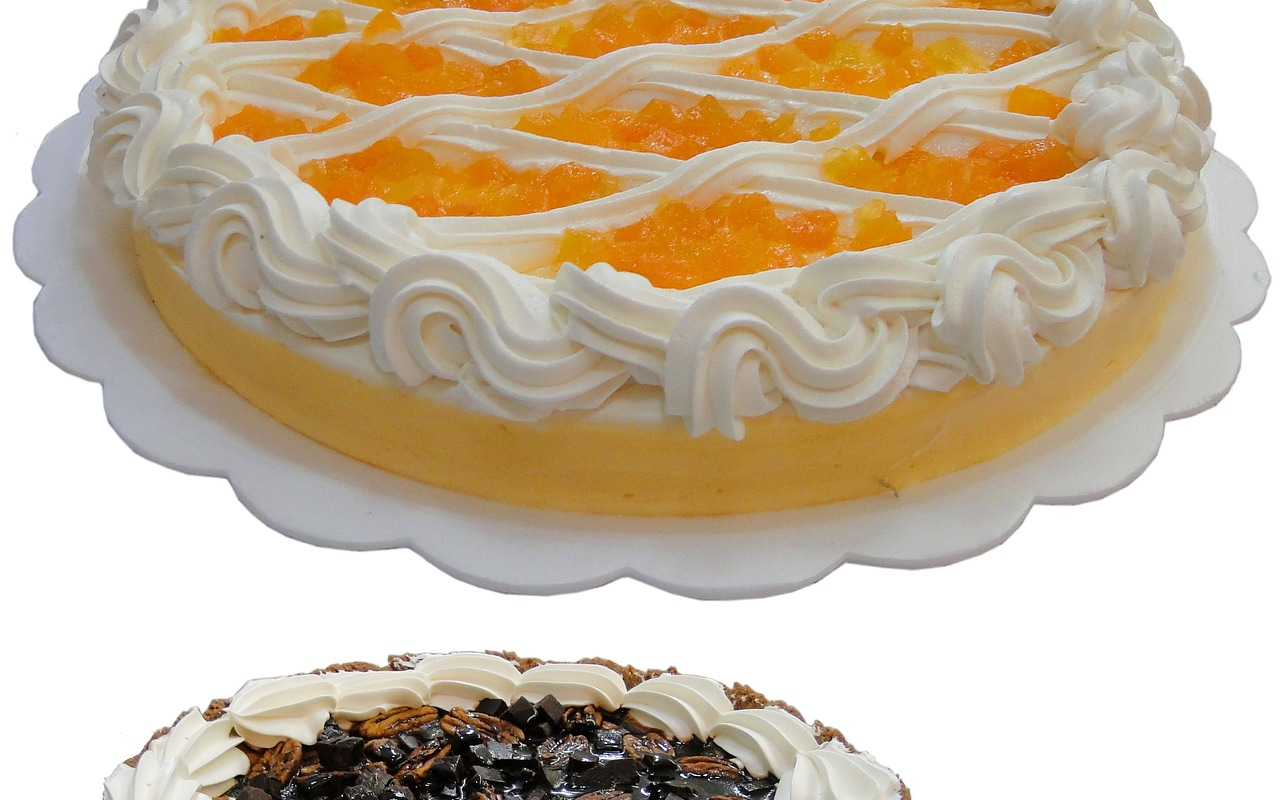
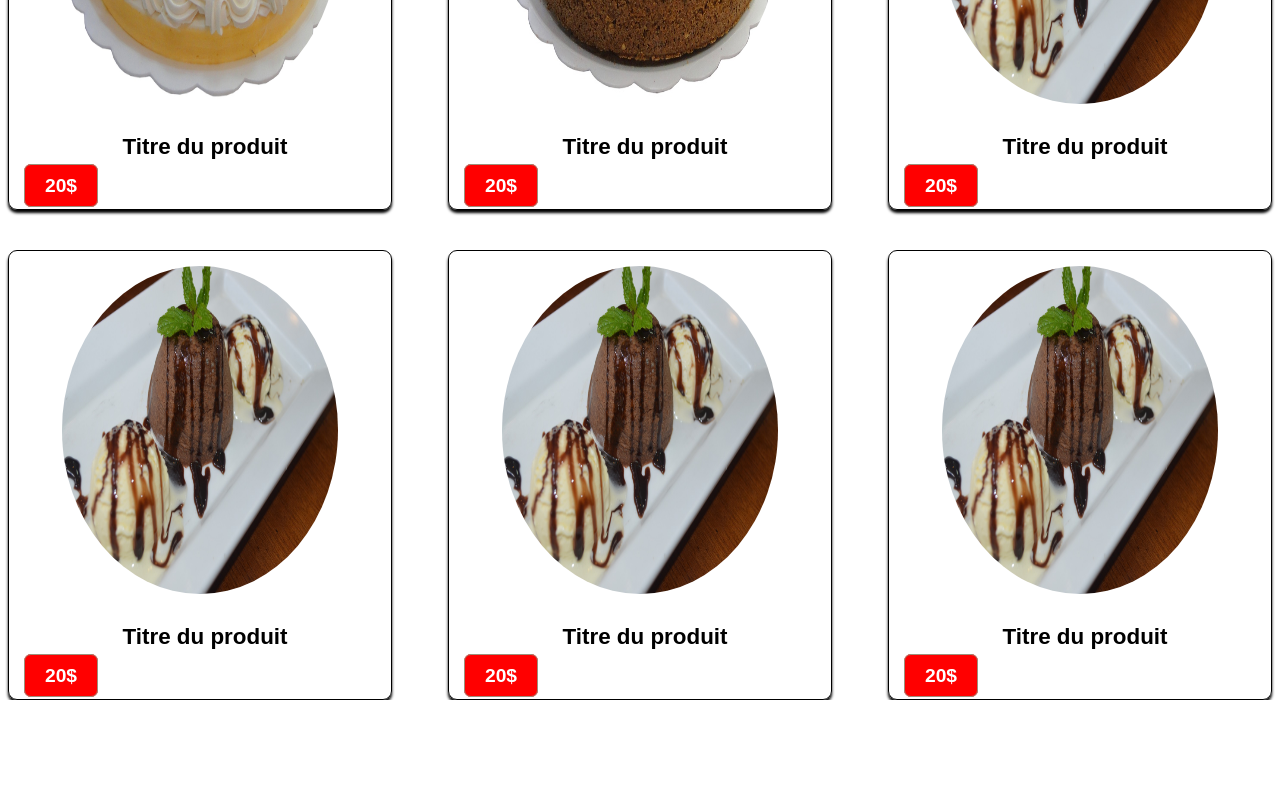
Before and after one commit to boris2442/cakyshop, a plain HTML site: page index.html in a window 1280 px wide. Shown: the part 1840-2640 px from the top of the page. After the commit the page ends 2540 px from the top, so only its background shows below. Drawn offline with Linux system fonts and the light colour scheme; a web font is replaced by a local one.

Commit message:
suite code

```diff
--- a/index.html
+++ b/index.html
@@ -72,14 +72,38 @@
     </div>
     </section>
     <section id="produits">
+        <div class="father-produits">
         <div>
             <img src="./asset/pro1.jpg" alt="">
+            <h3>Titre du produit</h3>
+            <h4>20$</h4>
         </div>
         <div>
             <img src="./asset/prod2.jpg" alt="">
+            <h3>Titre du produit</h3>
+            <h4>20$</h4>
         </div>
         <div>
             <img src="./asset/prod3.jpg" alt="">
+            <h3>Titre du produit</h3>
+            <h4>20$</h4>
+        </div>
+        <div>
+            <img src="./asset/prod3.jpg" alt="">
+            <h3>Titre du produit</h3>
+            <h4>20$</h4>
+        </div>
+        <div>
+            <img src="./asset/prod3.jpg" alt="">
+            <h3>Titre du produit</h3>
+            <h4>20$</h4>
+        </div>
+        <div>
+            <img src="./asset/prod3.jpg" alt="">
+            <h3>Titre du produit</h3>
+            <h4>20$</h4>
+        </div>
+
         </div>
     </section>
 </body>
--- a/style/style1.css
+++ b/style/style1.css
@@ -180,3 +180,52 @@ header div img{
     font-family: Arial, "Helvetica Neue", Helvetica, sans-serif;
     padding-top: 100px;
 }
+
+
+.father-produits{
+display: flex;
+flex-wrap: wrap;
+gap:40px;
+justify-content: space-around;
+}
+.father-produits div{
+
+    width: 30%;
+    border: 1px solid var(--color4);
+    box-shadow: 0px 3px 3px var(--color4);
+   min-height: 450px;
+    border-radius: 9px;
+}
+.father-produits div img{
+    text-align: center;
+    width: 80%;
+    height: 80%;
+    border-radius: 50%;
+    padding: 15px;
+    margin: 0 auto;
+    display: flex;
+}
+.father-produits h3, .father-produits h4{
+    padding-left: 10px;
+    font-family: Arial, "Helvetica Neue", Helvetica, sans-serif;
+   margin: 15px;
+   transition: 1s ease-in-out;
+}
+.father-produits h3{
+    text-align: center;
+    font-size: 1.4rem;
+}
+.father-produits h4{
+    border: 1px solid var(--color1);
+    padding: 10px 20px;
+    margin-bottom: 15px;
+    display: inline;
+    background-color:var(--color2) ;
+    font-size: 1.2rem;
+    color:var(--color3);
+   border-radius: 7px;
+}
+.father-produits h4:hover{
+    background-color: var(--color4);
+    color:var(--color3)
+}
```
